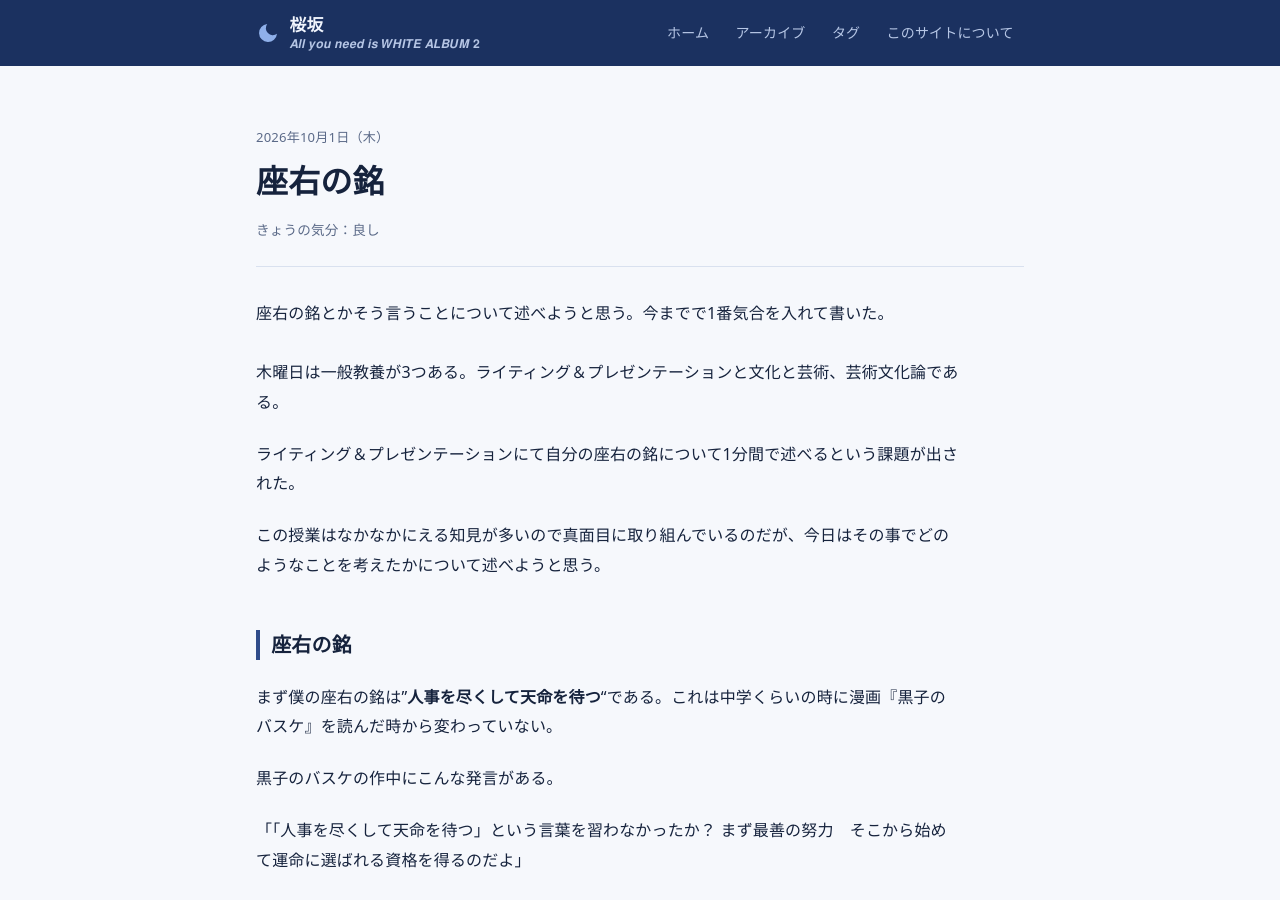
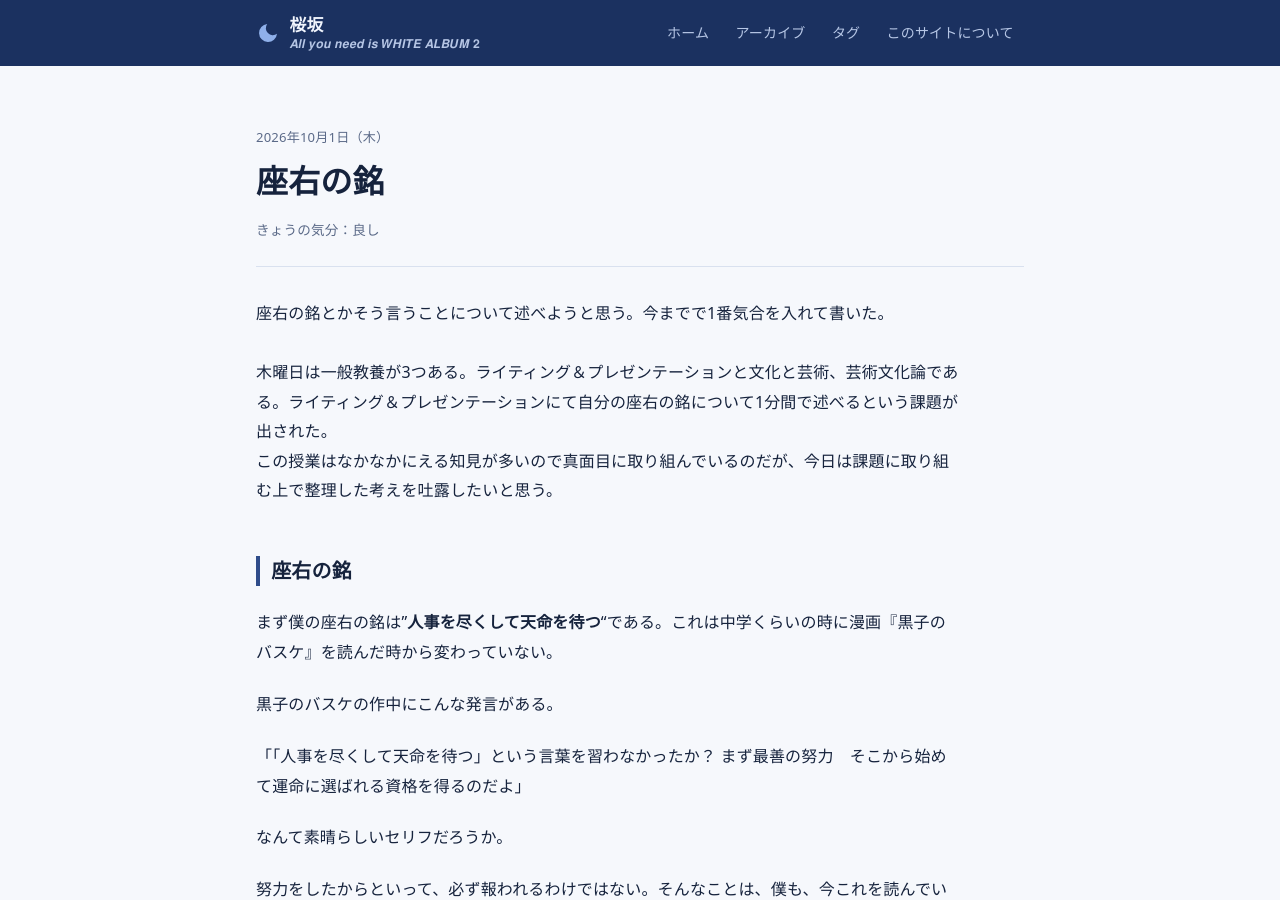
Before and after one commit to sakurazaka-math/sakurazaka-math.github.io, a Jekyll site: the page built from _posts/2026-10-01-day21.md, in a window 1280 px wide and 900 px high. Built offline with Jekyll 4.4.1, drawn with Linux system fonts in a browser that asks for light colours.

Commit message:
2026-10-01-day21.md を更新

```diff
--- a/_posts/2026-10-01-day21.md
+++ b/_posts/2026-10-01-day21.md
@@ -6,11 +6,8 @@
 ---
 座右の銘とかそう言うことについて述べようと思う。今までで1番気合を入れて書いた。
 <!--more-->
-木曜日は一般教養が3つある。ライティング＆プレゼンテーションと文化と芸術、芸術文化論である。
-
-ライティング＆プレゼンテーションにて自分の座右の銘について1分間で述べるという課題が出された。
-
-この授業はなかなかにえる知見が多いので真面目に取り組んでいるのだが、今日はその事でどのようなことを考えたかについて述べようと思う。
+木曜日は一般教養が3つある。ライティング＆プレゼンテーションと文化と芸術、芸術文化論である。ライティング＆プレゼンテーションにて自分の座右の銘について1分間で述べるという課題が出された。
+この授業はなかなかにえる知見が多いので真面目に取り組んでいるのだが、今日は課題に取り組む上で整理した考えを吐露したいと思う。
 
 ## 座右の銘
 まず僕の座右の銘は"**人事を尽くして天命を待つ**"である。これは中学くらいの時に漫画『黒子のバスケ』を読んだ時から変わっていない。
```
